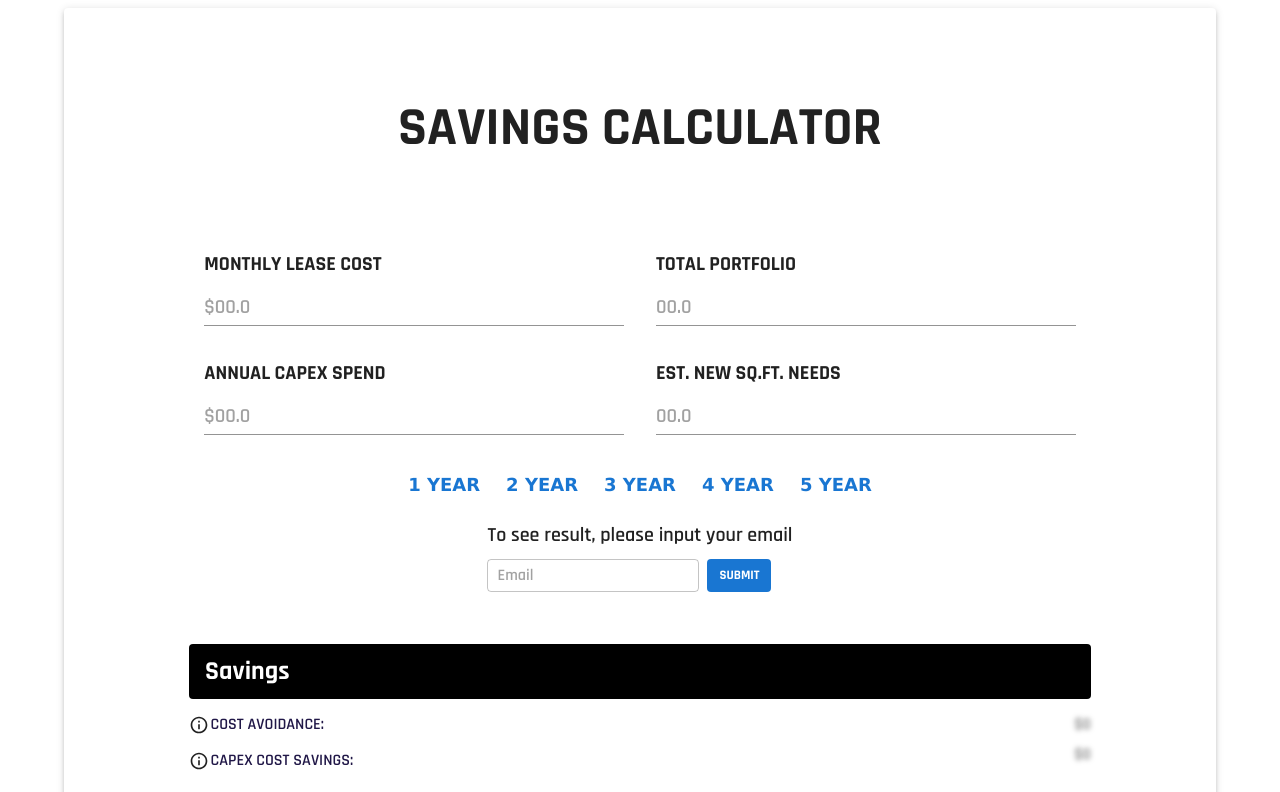
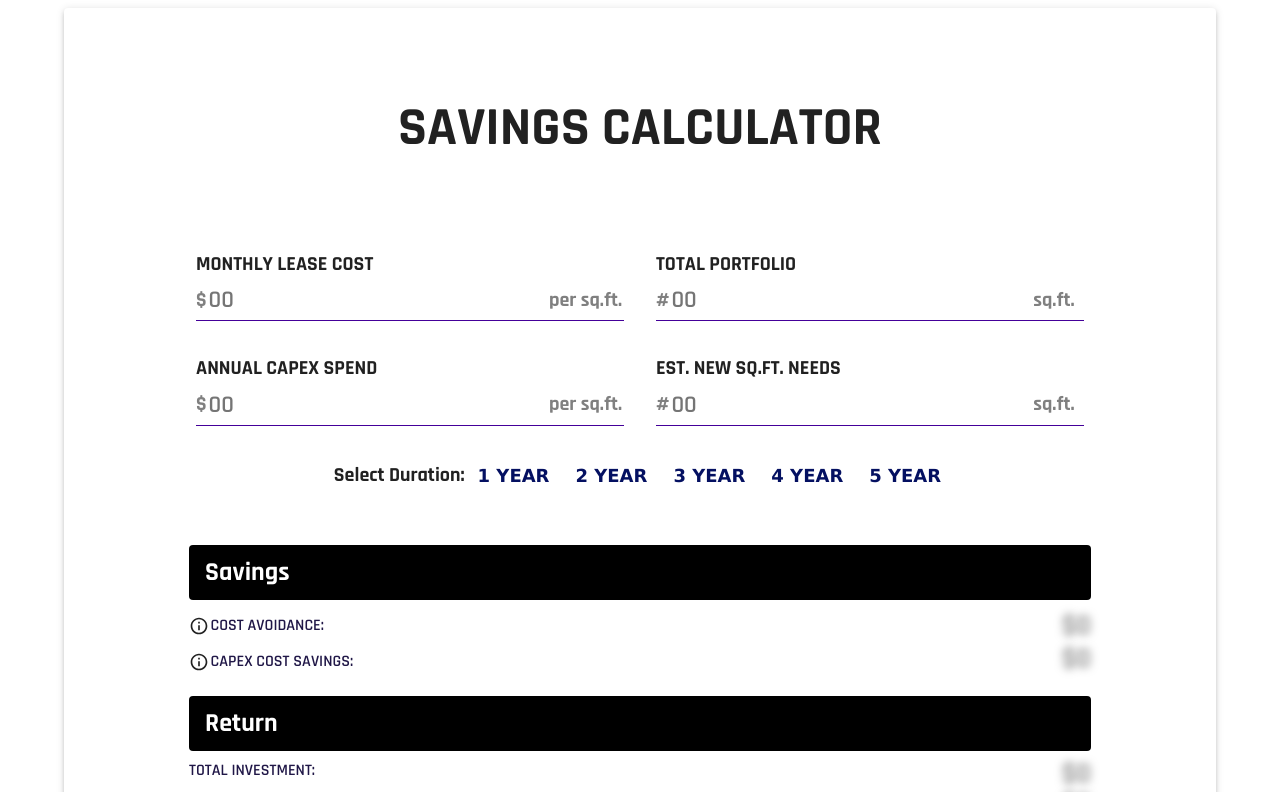
Before and after one commit to akramnarejo/savings-calculator, a React (Create React App) app: page / in a window 1280 px wide. Shown: the top 792 px of the page. Built offline with nearby package versions, Linux system fonts and the light colour scheme.

Commit message:
fix: requested changes.

```diff
--- a/src/Main.js
+++ b/src/Main.js
@@ -13,7 +13,8 @@ import Tooltip from '@mui/material/Tooltip';
 import { Formik,useFormik } from 'formik';
 import * as yup from 'yup';
 
-import {findTotalInvestment, findDirectSavings, findSavigsComparison} from './calculations'
+import {findTotalInvestment} from './calculations'
+import { style } from '@mui/system';
 
 function Main() {
   const [isClicked1, setIsClicked1] = useState(false)
@@ -22,11 +23,7 @@ function Main() {
   const [isClicked4, setIsClicked4] = useState(false)
   const [isClicked5, setIsClicked5] = useState(false)
   const [year, setYear] = useState(0)
-  // input states
-  const [leaseCost, setLeaseCost] = useState(0)
-  const [portfolio, setPortfolio] = useState(0)
-  const [capexSpend, setCapexSpend] = useState(0)
-  const [estNeeds, setEstNeeds] = useState(0)
+
   //calculation states
   const [costAvoidance, setCostAvoidance] = useState(0)
   const [spaceOptimization, setSpaceOptimization] = useState(0)
@@ -35,53 +32,57 @@ function Main() {
   const [netSavings, setNetSavings] = useState(0)
   const [roi, setRoi] = useState(0)
   const [costSF, setCostSF] = useState(0)
-  const [directSavings, setDirectSavings] = useState(0)
-  const [savingsComparison, setSavingsComparison] = useState(0)
+//   const [directSavings, setDirectSavings] = useState(0)
+//   const [savingsComparison, setSavingsComparison] = useState(0)
 
-  //Email
-  const [isEmailValid, setIsEmailValid] = useState(false)
+  //blur results
+  const [isBlurred, setIsBlurred] = useState(true)
 
   const formik = useFormik({
     initialValues: {
+        leaseCost: null,
+        portfolio: null,
+        capexSpends: null,
+        estNeeds: null,
         email: null,
     },
     validationSchema: yup.object().shape({
+        leaseCost: yup.string().matches(/[0-9]+/, 'Invalid (Enter digits).').required('Required.').nullable(),
+        portfolio: yup.string().matches(/[0-9]+/, 'Invalid (Enter digits).').required('Required.').nullable(),
+        capexSpends: yup.string().matches(/[0-9]+/, 'Invalid (Enter digits).').required('Required.').nullable(),
+        estNeeds: yup.string().matches(/[0-9]+/, 'Invalid (Enter digits).').required('Required.').nullable(),
         email: yup.string().email('Invalid email').optional().nullable(),
     }),
     onSubmit: (values) => {
-        if(values.email !== null){
-            setIsEmailValid(true)
-        }
+        console.log(values)
+        setIsBlurred(false)
     }
 });
 
-const { touched, errors, setFieldValue, handleSubmit, handleBlur } = formik;
+const { values, touched, errors, setFieldValue, handleSubmit, handleBlur } = formik;
 
 const ErrorMessage = ({name}) => {
     let isTouched = touched[name]
     let errorMess = errors[name]
     return (
         <Typography color='error' component='span'>{isTouched && Boolean(errorMess) ? isTouched && errorMess : null}</Typography>
-        // <p style={{ color: 'red', fontWeight: '400', fontSize: '14px' }}>
-
-        // </p>
     );
 };
 
   const calculateSavings = (val) => {
     setYear(val)
     setCostAvoidance(0)
-    setCostAvoidance(estNeeds*0.84*leaseCost)
+    setCostAvoidance(values.estNeeds*0.84*values.leaseCost)
     setSpaceOptimization(0)
-    setSpaceOptimization((capexSpend*0.025*portfolio)*val)
+    setSpaceOptimization((values.capexSpends*0.025*values.portfolio)*val)
     setTotalInvestment(0)
-    setTotalInvestment(findTotalInvestment(portfolio))
+    setTotalInvestment(findTotalInvestment(values.portfolio))
     setTotalSavings(0)
     setNetSavings(0)
     setRoi(0)
     setCostSF(0)
-    setDirectSavings(0)
-    setSavingsComparison(0)
+    // setDirectSavings(0)
+    // setSavingsComparison(0)
   }
 
   useEffect(() => {
@@ -90,15 +91,11 @@ const ErrorMessage = ({name}) => {
     setNetSavings(result > 0 ? result : 0)
     setRoi(netSavings/totalInvestment)
     if(totalInvestment){
-      setDirectSavings(findDirectSavings(totalInvestment, portfolio))
-      setSavingsComparison(findSavigsComparison(totalInvestment, portfolio))
-      setCostSF(totalInvestment/((portfolio+estNeeds)*year))
+    //   setDirectSavings(findDirectSavings(totalInvestment, values.portfolio))
+    //   setSavingsComparison(findSavigsComparison(totalInvestment, values.portfolio))
+      setCostSF(totalInvestment/(((+values.portfolio)+(+values.estNeeds))*year))
     }
-  },[totalSavings,netSavings,totalInvestment,portfolio, costAvoidance, spaceOptimization])
-
-  const handleEmail = e => {
-
-  }
+  },[totalSavings,netSavings,totalInvestment,values.portfolio, costAvoidance, spaceOptimization])
 
   const handleClick = e => {
     switch(e.target.name){
@@ -151,58 +148,89 @@ const ErrorMessage = ({name}) => {
     <Container>
     <Paper elevation={3} sx={{padding: 5, display: 'flex', justifyContent: 'center', alignItems: 'center', flexDirection: 'column'}}>
         <Box mt={5} mb={10}>
-        <Typography component="h1" sx={{fontWeight: 900, fontSize:{lg:54, md:35,xs:20}}}>SAVINGS CALCULATOR</Typography>
+        <Typography component="h1" sx={{fontWeight: 900, fontSize:{lg:54, md:35,xs:28}}}>SAVINGS CALCULATOR</Typography>
         </Box>
+        <Formik initialValues={formik.initialValues} enableReinitialize>
+            <form onSubmit={handleSubmit}>
                 <Box maxwidth="900px">
                     <Grid container spacing={4} justifyContent="center">
-            <Grid item xs={10} md={5} sx={{display: 'flex', flexDirection: 'column', gap: 1}}>
+                        <Grid item xs={10} md={5} sx={{display: 'flex', flexDirection: 'column'}}>
                             <Typography variant='subtitle2' component='p' sx={{fontWeight: 700, fontSize:{lg:20,md:18,sm:16,xs:14}}}>MONTHLY LEASE COST</Typography>
-            <TextField
-                sx={{width: "100%"}}
-                inputProps={{style: {fontSize: 20}}}
-                placeholder='$00.0'
-                variant='standard'
-                onChange={e => setLeaseCost(parseFloat(e.target.value))}/>
+                            <Box className='textfieldBox'>
+                                <Typography variant='subtitle2' component='span' sx={{color: 'gray', fontWeight: 700, fontSize:{lg:20,xs:18}}}>$</Typography>
+                                <input
+                                    type='text'
+                                    className='textfield1'
+                                    placeholder='00'
+                                    name='leaseCost'
+                                    onBlur={handleBlur}
+                                    onChange={e => setFieldValue('leaseCost', e.target.value)}
+                                />
+                                <Typography variant='subtitle2' component='span' sx={{color: 'gray', fontWeight: 700, fontSize:{lg:20,xs:18}}}>per sq.ft.</Typography>
+                            </Box>
+                            <ErrorMessage name="leaseCost" />
                         </Grid>
-            <Grid item xs={10} md={5} sx={{display: 'flex', flexDirection: 'column', gap: 1}}>
+                        <Grid item xs={10} md={5} sx={{display: 'flex', flexDirection: 'column'}}>
                             <Typography variant='subtitle2' component='p' sx={{fontWeight: 700, fontSize:{lg:20,md:18,sm:16,xs:14}}}>TOTAL PORTFOLIO</Typography>
-            <TextField
-                sx={{width: "100%"}}
-                inputProps={{style: {fontSize: 20}}}
-                placeholder='00.0'
-                variant='standard'
-                onChange={e => setPortfolio(parseFloat(e.target.value))}/>
+                            <Box className='textfieldBox'>
+                                <Typography variant='subtitle2' component='span' sx={{color: 'gray', fontWeight: 700, fontSize:{lg:20,xs:18}}}>#</Typography>
+                                <input
+                                    type='text'
+                                    className='textfield2'
+                                    placeholder='00'
+                                    name="portfolio"
+                                    onBlur={handleBlur}
+                                    onChange={e => setFieldValue('portfolio', e.target.value)}
+                                />
+                                <Typography variant='subtitle2' component='span' sx={{color: 'gray', fontWeight: 700, fontSize:{lg:20,xs:18}}}>sq.ft.</Typography>
+                            </Box>
+                            <ErrorMessage name="portfolio" />
                         </Grid>
-            <Grid item xs={10} md={5} sx={{display: 'flex', flexDirection: 'column', gap: 1}}>
+                        <Grid item xs={10} md={5} sx={{display: 'flex', flexDirection: 'column'}}>
                             <Typography variant='subtitle2' component='p' sx={{fontWeight: 700, fontSize:{lg:20,md:18,sm:16,xs:14}}}>ANNUAL CAPEX SPEND</Typography>
-            <TextField
-                sx={{width: "100%"}}
-                inputProps={{style: {fontSize: 20}}}
-                placeholder='$00.0'
-                variant='standard'
-                onChange={e => setCapexSpend(parseFloat(e.target.value))}
+                            <Box className='textfieldBox'>
+                                <Typography variant='subtitle2' component='span' sx={{color: 'gray', fontWeight: 700, fontSize:{lg:20,xs:18}}}>$</Typography>
+                                <input
+                                    type='text'
+                                    className='textfield1'
+                                    placeholder='00'
+                                    name="capexSpends"
+                                    onBlur={handleBlur}
+                                    onChange={e => setFieldValue('capexSpends', e.target.value)}
                                 />
+                                <Typography variant='subtitle2' component='span' sx={{color: 'gray', fontWeight: 700, fontSize:{lg:20,xs:18}}}>per sq.ft.</Typography>
+                            </Box>
+                            <ErrorMessage name="capexSpends" />
                         </Grid>
-            <Grid item xs={10} md={5} sx={{display: 'flex', flexDirection: 'column', gap: 1}}>
+                        <Grid item xs={10} md={5} sx={{display: 'flex', flexDirection: 'column'}}>
                             <Typography variant='subtitle2' component='p' sx={{fontWeight: 700, fontSize:{lg:20,md:18,sm:16,xs:14}}}>EST. NEW SQ.FT. NEEDS</Typography>
-            <TextField
-                sx={{width: "100%"}}
-                inputProps={{style: {fontSize: 20}}}
-                placeholder='00.0'
-                variant='standard'
-                onChange={e => setEstNeeds(parseFloat(e.target.value))}
+                            <Box className='textfieldBox'>
+                                <Typography variant='subtitle2' component='span' sx={{color: 'gray', fontWeight: 700, fontSize:{lg:20,xs:18}}}>#</Typography>
+                                <input
+                                    type='text'
+                                    className='textfield2'
+                                    placeholder='00'
+                                    name="estNeeds"
+                                    onBlur={handleBlur}
+                                    onChange={e => setFieldValue('estNeeds', e.target.value)}
                                 />
+                                <Typography variant='subtitle2' component='span' sx={{color: 'gray', fontWeight: 700, fontSize:{lg:20,xs:18}}}>sq.ft.</Typography>
+                            </Box>
+                            <ErrorMessage name="estNeeds" />
                         </Grid>
                     </Grid>
                 </Box>
-        <Box mt={4} sx={{display: 'flex', justifyContent: 'center', alignItems: 'center', gap: 2, flexWrap: 'wrap'}}>
+                <Box mt={4} display='flex' justifyContent='center' alignItems='center' gap={1} flexWrap='wrap'>
+                    <Typography variant="subtitle2" component='p' sx={{fontWeight: 700, fontSize:{md:20,xs:16}}}>Select Duration: </Typography>
+                    <Box sx={{display: 'flex', justifyContent: 'center', alignItems: 'center', gap: 2, flexWrap: 'wrap'}}>
                         <Button
                             className={isClicked1 && "yearBtn"}
                             name="1"
                             variant="text"
                             disableRipple
-            sx={{fontSize: '18px', fontWeight: '900', padding: '2px 5px', fontFamily: 'Verdana, sans-serif'}}
-            onClick={(e) => handleClick(e)}
+                            type='submit'
+                            sx={{fontSize: '18px', fontWeight: '900', padding: '2px 5px', color: '#041061', fontFamily: 'Verdana, sans-serif'}}
+                            onClick={handleClick}
                             >1 YEAR
                         </Button>
                         <Button
@@ -210,8 +238,9 @@ const ErrorMessage = ({name}) => {
                             name="2"
                             variant="text"
                             disableRipple
-            sx={{fontSize: '18px', fontWeight: '900', padding: '2px 5px', fontFamily: 'Verdana, sans-serif'}}
-            onClick={e => handleClick(e)}
+                            type="submit"
+                            sx={{fontSize: '18px', fontWeight: '900', padding: '2px 5px', color: '#041061', fontFamily: 'Verdana, sans-serif'}}
+                            onClick={handleClick}
                             >2 YEAR
                         </Button>
                         <Button
@@ -219,8 +248,9 @@ const ErrorMessage = ({name}) => {
                             name="3"
                             variant="text"
                             disableRipple
-            sx={{fontSize: '18px', fontWeight: '900', padding: '2px 5px', fontFamily: 'Verdana, sans-serif'}}
-            onClick={e => handleClick(e)}
+                            type="submit"
+                            sx={{fontSize: '18px', fontWeight: '900', padding: '2px 5px', color: '#041061', fontFamily: 'Verdana, sans-serif'}}
+                            onClick={handleClick}
                             >3 YEAR
                         </Button>
                         <Button
@@ -228,8 +258,9 @@ const ErrorMessage = ({name}) => {
                             name="4"
                             variant="text"
                             disableRipple
-            sx={{fontSize: '18px', fontWeight: '900', padding: '2px 5px', fontFamily: 'Verdana, sans-serif'}}
-            onClick={e => handleClick(e)}
+                            type="submit"
+                            sx={{fontSize: '18px', fontWeight: '900', padding: '2px 5px', color: '#041061', fontFamily: 'Verdana, sans-serif'}}
+                            onClick={handleClick}
                             >4 YEAR
                         </Button>
                         <Button
@@ -237,13 +268,17 @@ const ErrorMessage = ({name}) => {
                             name="5"
                             variant="text"
                             disableRipple
-            sx={{fontSize: '18px', fontWeight: '900', padding: '2px 5px', fontFamily: 'Verdana, sans-serif'}}
-            onClick={e => handleClick(e)}
+                            type="submit"
+                            sx={{fontSize: '18px', fontWeight: '900', padding: '2px 5px', color: '#041061', fontFamily: 'Verdana, sans-serif'}}
+                            onClick={handleClick}
                             >5 YEAR
                         </Button>
                     </Box>
-        {
-            !isEmailValid && (<Box mt={2}>
+                </Box>
+            </form>
+        </Formik>
+        {/* {
+            !isBlurred && (<Box mt={2}>
                 <Formik initialValues={formik.initialValues} enableReinitialize>
                     <form onSubmit={handleSubmit}>
                     <Typography variant='h6' component='p' sx={{fontSize:{md: 20, sm:18,xs:16}}}>To see result, please input your email</Typography>
@@ -268,8 +303,7 @@ const ErrorMessage = ({name}) => {
                     </Box>
                     </form>
                 </Formik>
-            </Box>)
-        }
+            </Box>) */}
         <Box mt={3} sx={{width:"100%", padding: {sm:'10px 45px', lg: '20px 85px'}, boxSizing: 'border-box', display: 'flex', justifyContent: 'space-evenly', flexDirection: 'column', flexWrap:'wrap', gap: 2}}>
         <Typography mt={1} component="h3" sx={{fontSize:{sm:"20px", md:"24", lg:"26px" }}} px={2} py={1} borderRadius={1} boxSizing="border-box" backgroundColor="black" color="white" fontWeight={900} className="heading">Savings</Typography>
             <Box width="100%" sx={{display: 'flex', justifyContent: 'space-between', alignItems: 'center', flexWrap: 'wrap'}}>
@@ -277,7 +311,7 @@ const ErrorMessage = ({name}) => {
                 <Tooltip title="1% savings on new space over the life of the lease." placement="right"><InfoOutlinedIcon fontSize='small'/></Tooltip>
                 <Typography component="p" lineHeight={0.5} color="#201747" fontSize={{md: 16}}>COST AVOIDANCE:</Typography>
             </Box>
-            <Typography className={isEmailValid ? "": "blurr"} component="p" lineHeight={0.5} color="#201747" fontSize={{md: 16}}>{`$${costAvoidance.toLocaleString()}`}</Typography>
+            <Typography className={isBlurred ? "blurr": ""} component="p" lineHeight={0.5} color="#201747" fontSize={{md: 28, xs: 24}}>{`$${Math.round(costAvoidance).toLocaleString()}`}</Typography>
             </Box>
             <Box width="100%" sx={{display: 'flex', justifyContent: 'space-between', flexWrap: 'wrap'}}>
             <Box display="flex" alignItems="center" gap={.2}>
@@ -286,40 +320,40 @@ const ErrorMessage = ({name}) => {
                 </Tooltip>
                 <Typography component="p" lineHeight={1} color="#201747" fontSize={{md: 16}}>CAPEX COST SAVINGS:</Typography>
             </Box>
-            <Typography className={isEmailValid ? "": "blurr"} component="p" lineHeight={0.5} color="#201747" fontSize={{md: 16}}>{`$${Math.round(spaceOptimization).toLocaleString()}`}</Typography>
+            <Typography className={isBlurred ? "blurr": ""} component="p" lineHeight={0.5} color="#201747" fontSize={{md: 28, xs: 24}}>{`$${Math.round(spaceOptimization).toLocaleString()}`}</Typography>
             </Box>
             <Typography mt={1} component="h3" sx={{fontSize:{sm:"20px", md:"24", lg:"26px" }}} px={2} py={1} borderRadius={1} boxSizing="border-box" backgroundColor="black" color="white" fontWeight={900} className="heading">Return</Typography>
             <Box width="100%" sx={{display: 'flex', justifyContent: 'space-between', flexWrap: 'wrap'}}>
                 <Typography component="p" lineHeight={0.5} color="#201747" fontSize={{md: 16}}>TOTAL INVESTMENT:</Typography>
-            <Typography className={isEmailValid ? "": "blurr"} component="p" lineHeight={0.5} color="#201747" fontSize={{md: 16}}>{`$${totalInvestment.toLocaleString()}`}</Typography>
+                <Typography className={isBlurred ? "blurr": ""} component="p" lineHeight={0.5} color="#201747" fontSize={{md: 28, xs: 24}}>{`$${totalInvestment.toLocaleString()}`}</Typography>
             </Box>
             <Box width="100%" sx={{display: 'flex', justifyContent: 'space-between', flexWrap: 'wrap'}}>
                 <Typography component="p" lineHeight={0.5} color="#201747" fontSize={{md: 16}}>TOTAL SAVINGs:</Typography>
-            <Typography className={isEmailValid ? "": "blurr"} component="p" lineHeight={0.5} color="#201747" fontSize={{md: 16}}>{`$${Math.round(totalSavings).toLocaleString()}`}</Typography>
+                <Typography className={isBlurred ? "blurr": ""} component="p" lineHeight={0.5} color="#201747" fontSize={{md: 28, xs: 24}}>{`$${Math.round(totalSavings).toLocaleString()}`}</Typography>
             </Box>
             <Divider />
             <Box width="100%" sx={{display: 'flex', justifyContent: 'space-between', flexWrap: 'wrap'}}>
                 <Typography component="p" lineHeight={0.5} color="#201747" fontSize={{md: 16}}>NET SAVINGS:</Typography>
-            <Typography className={isEmailValid ? "": "blurr"} component="p" lineHeight={0.5} color="#201747" fontSize={{md: 16}}>{`$${netSavings.toLocaleString()}`}</Typography>
+                <Typography className={isBlurred ? "blurr": ""} component="p" lineHeight={0.5} color="#201747" fontSize={{md: 28, xs: 24}}>{`$${Math.round(netSavings).toLocaleString()}`}</Typography>
             </Box>
             <Typography mt={1} component="h3" sx={{fontSize:{sm:"20px", md:"24", lg:"26px" }}} px={2} py={1} borderRadius={1} boxSizing="border-box" backgroundColor="black" color="white" fontWeight={900} className="heading">Estimations</Typography>
             <Box width="100%" sx={{display: 'flex', justifyContent: 'space-between', flexWrap: 'wrap'}}>
                 <Typography component="p" lineHeight={0.5} color="#201747" fontSize={{md: 16}}>ROI:</Typography>
-            <Typography className={isEmailValid ? "": "blurr"} component="p" lineHeight={0.5} color="#201747" fontSize={{md: 16}}>{`${Math.round(roi*100)}%`}</Typography>
+                <Typography className={isBlurred ? "blurr": ""} component="p" lineHeight={0.5} color="#201747" fontSize={{md: 28, xs: 24}}>{`${Math.round(roi*100)}%`}</Typography>
             </Box>
             <Box width="100%" sx={{display: 'flex', justifyContent: 'space-between', flexWrap: 'wrap'}}>
                 <Typography component="p" lineHeight={1} color="#201747" fontSize={{md: 16}}>COST/SF:</Typography>
-            <Typography className={isEmailValid ? "": "blurr"} component="p" lineHeight={0.5} color="#201747" fontSize={{md: 16}}>{`$${Math.fround(costSF).toFixed(2)}`}</Typography>
+                <Typography className={isBlurred ? "blurr": ""} component="p" lineHeight={0.5} color="#201747" fontSize={{md: 28, xs: 24}}>{`$${Math.fround(costSF).toFixed(2)}`}</Typography>
             </Box>
-        <Typography mt={1} component="h3" sx={{fontSize:{sm:"20px", md:"24", lg:"26px" }}} px={2} py={1} borderRadius={1} boxSizing="border-box" backgroundColor="black" color="white" fontWeight={900} className="heading">Competitor Comparison</Typography>
+            {/* <Typography mt={1} component="h3" sx={{fontSize:{sm:"20px", md:"24", lg:"26px" }}} px={2} py={1} borderRadius={1} boxSizing="border-box" backgroundColor="black" color="white" fontWeight={900} className="heading">Competitor Comparison</Typography> */}
             {/* <Box width="100%" sx={{display: 'flex', justifyContent: 'space-between', flexWrap: 'wrap'}}>
             <Typography component="p" lineHeight={0.5} color="#201747" fontFamily="Lato,'Lucida Grande',Verdana,sans-serif" fontSize={{md: 16}}>DIRECT SAVINGS W/ AT:</Typography>
             <Typography component="p" lineHeight={0.5} color="#201747" fontFamily="Lato,'Lucida Grande',Verdana,sans-serif" fontSize={{md: 16}}>{`$${Math.fround(directSavings).toFixed(2)}`}</Typography>
             </Box> */}
-            <Box width="100%" sx={{display: 'flex', justifyContent: 'space-between', flexWrap: 'wrap'}}>
+            {/* <Box width="100%" sx={{display: 'flex', justifyContent: 'space-between', flexWrap: 'wrap'}}>
                 <Typography component="p" lineHeight={1} color="#201747" fontSize={{md: 16}}>%SAVINGS COMPARISON:</Typography>
-            <Typography className={isEmailValid ? "": "blurr"} component="p" lineHeight={0.5} color="#201747" fontSize={{md: 16}}>{`${Math.fround(savingsComparison*100).toFixed(2)}%`}</Typography>
-            </Box>
+                <Typography className={isBlurred ? "": "blurr"} component="p" lineHeight={0.5} color="#201747" fontSize={{md: 16}}>{`${Math.fround(savingsComparison*100).toFixed(2)}%`}</Typography>
+            </Box> */}
         </Box>
     </Paper>
     </Container>
--- a/src/styles.css
+++ b/src/styles.css
@@ -1,10 +1,40 @@
 
 .yearBtn{
-    background-color: #3F4444 !important;
+    background-color: #440099 !important;
     color: white !important;
 }
 
 .blurr {
     color: transparent !important;
-    text-shadow: 0 0 5px rgba(0,0,0,0.5);
+    text-shadow: 0 0 8px rgba(0,0,0,0.5);
  }
+
+.textfieldBox{
+    display: flex !important;
+    align-items: center !important;
+    flex-wrap: wrap !important;
+    border-bottom: 1px solid #440099 !important;
+    gap: .2 !important;
+    padding-bottom: 4px !important;
+    padding-top: 4px !important;
+    box-sizing: border-box !important;
+}
+.textfieldBox:hover{
+    border-bottom: 2px solid #440099 !important;
+}
+.textfield1{
+    font-family: 'Rajdhani';
+    width: 80% !important;
+    border: none !important;
+    outline: none !important;
+    font-size: 24px !important;
+    box-sizing: border-box !important;
+}
+.textfield2{
+    font-family: 'Rajdhani';
+    width: 85% !important;
+    border: none !important;
+    outline: none !important;
+    font-size: 24px !important;
+    box-sizing: border-box !important;
+}
```
Lines whose indentation alone changed are shown as unchanged.
